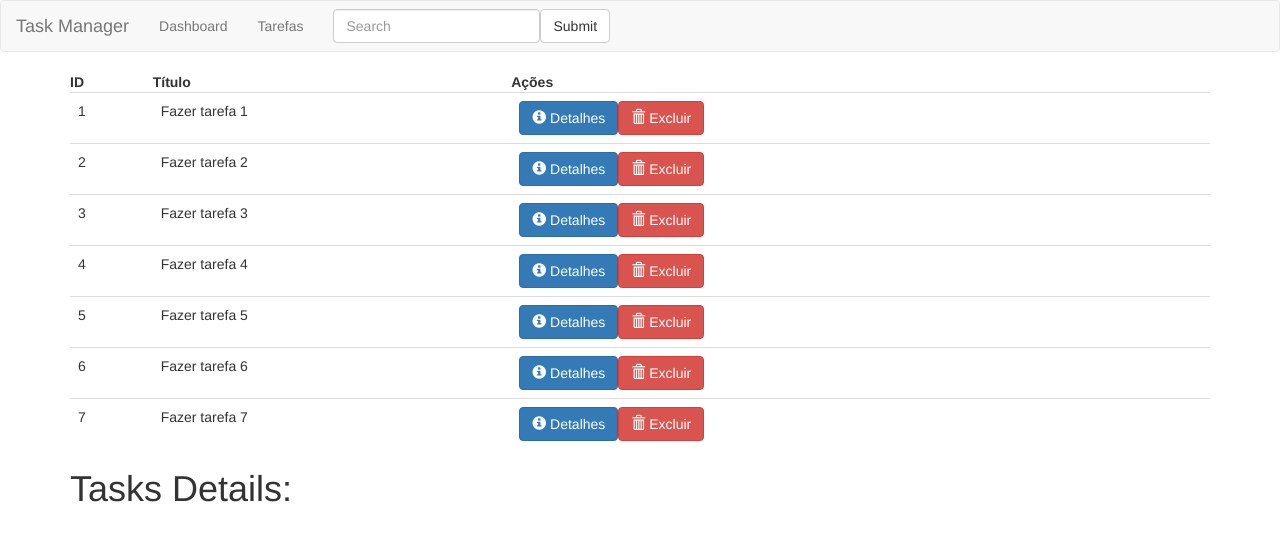
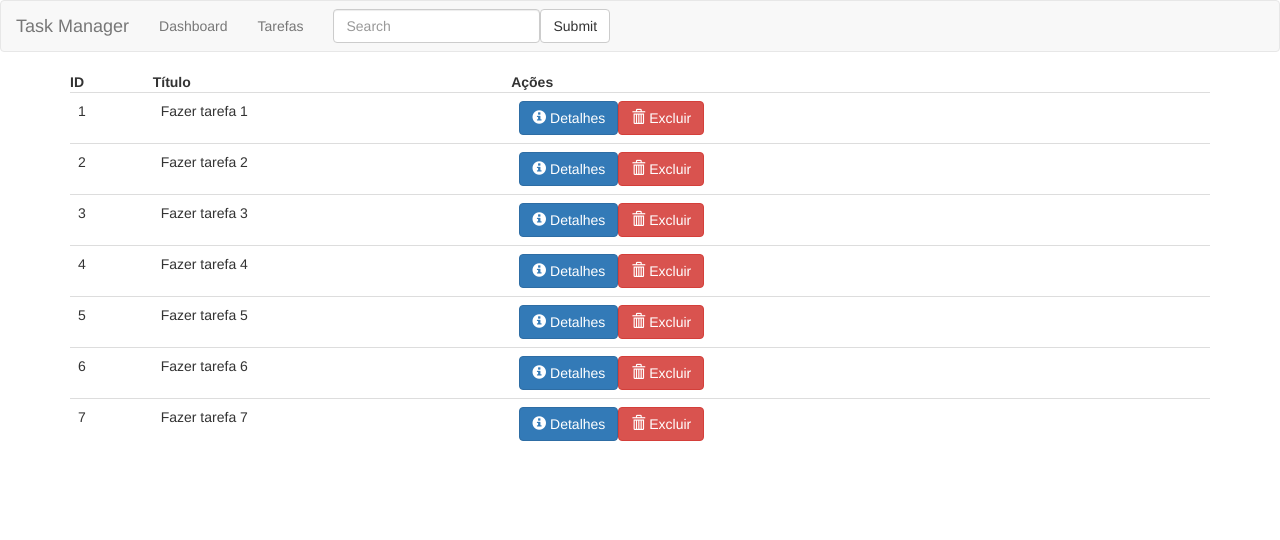
Before and after one commit to RicardoBap/taskmanager-frontend, an Angular app: page /tasks in a window 1280 px wide. Shown: the top 540 px of the page. Built offline with nearby package versions, Linux system fonts and the light colour scheme.

Commit message:
Removing unnecessary code

```diff
--- a/src/app/tasks/task-detail/task-detail.component.ts
+++ b/src/app/tasks/task-detail/task-detail.component.ts
@@ -1,4 +1,4 @@
-import { Component, Input, OnInit } from "@angular/core";
+import { Component, OnInit } from "@angular/core";
 import { ActivatedRoute, Params } from "@angular/router";
 
 import { Task } from './../shared/task.model'
@@ -11,9 +11,6 @@ import 'rxjs/add/operator/switchMap'
 })
 export class TaskDetailComponent implements OnInit {
 
-  @Input()
-  public task: Task
-
   constructor(
     private taskService: TaskService,
     private route: ActivatedRoute) {}
--- a/src/app/tasks/tasks.component.html
+++ b/src/app/tasks/tasks.component.html
@@ -23,5 +23,3 @@
     </tr>
   </tbody>
 </table>
-
-<app-task-detail [task]="selectedTask" ></app-task-detail>
```
